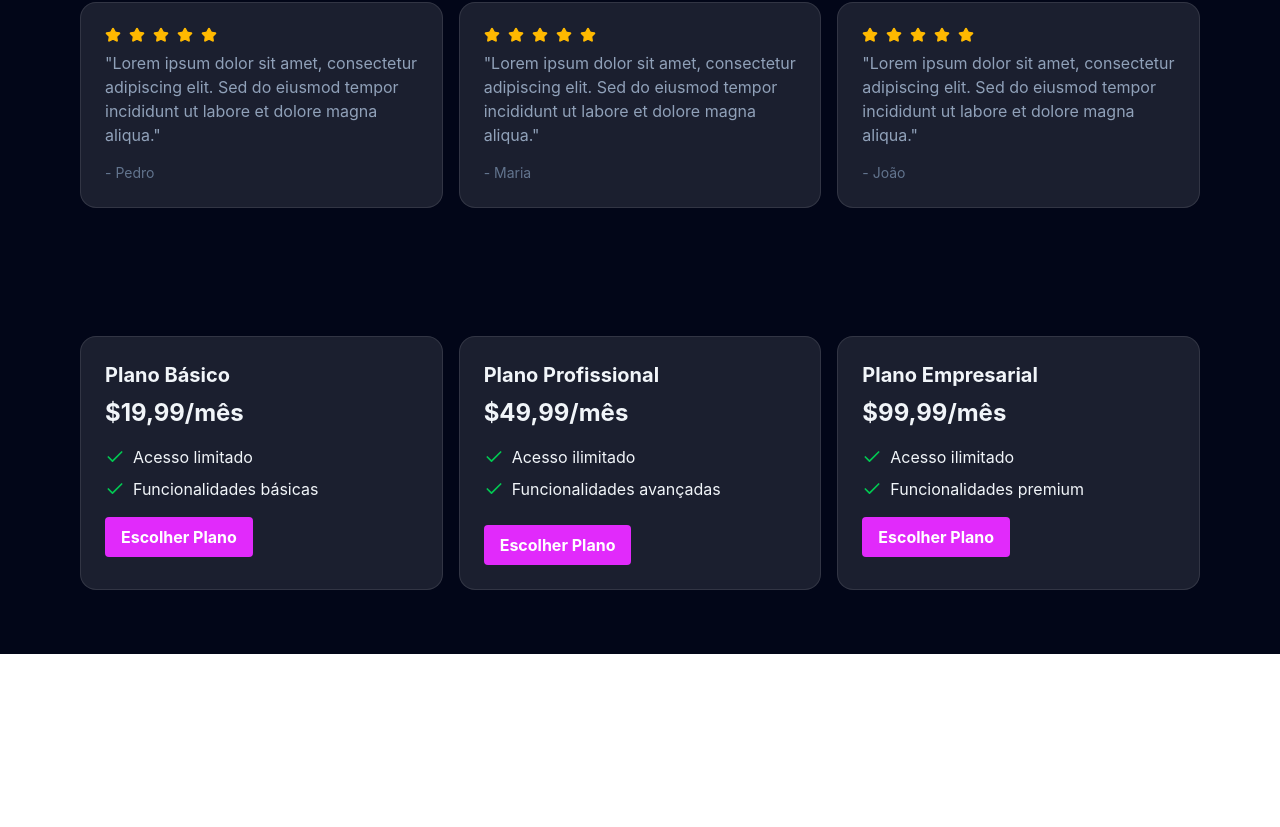
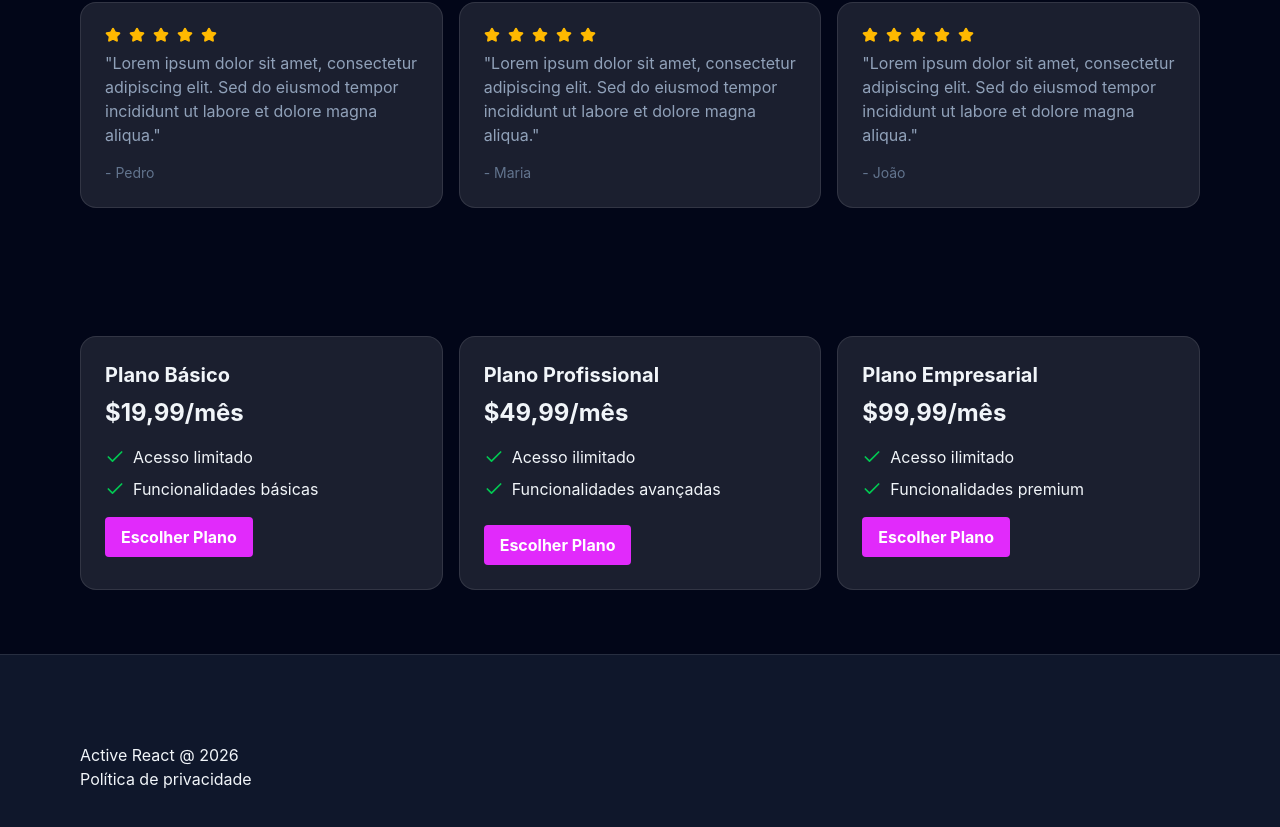
Before and after one commit to EdwinCastanoGuerrero/Active-React, a React (Vite) app: page / in a window 1280 px wide. Shown: the part 1125-1952 px from the top of the page. Before the commit the page ends 1779 px from the top, so only its background shows below. Built offline with nearby package versions, Linux system fonts and the light colour scheme.

Commit message:
feat(footer): adciona footer

```diff
--- a/src/App.jsx
+++ b/src/App.jsx
@@ -266,7 +266,18 @@ function App() {
         </div>
       </section>
 
+      {/* Footer */}
 
+      <footer className="border-t border-white/10 bg-slate-900 py-6">
+        <div className="mx-auto max-w-6xl px-4 py-16 flex flex-col md:flex-row items-center justify-between gap-4">
+          <div>
+            <div>Active React @ {new Date().getFullYear()}</div>
+            <a href="#pricing" className="hover:text-fuchsia-600">
+              Política de privacidade
+            </a>
+          </div>
+        </div>
+      </footer>
     </div>
   )
 }
```
